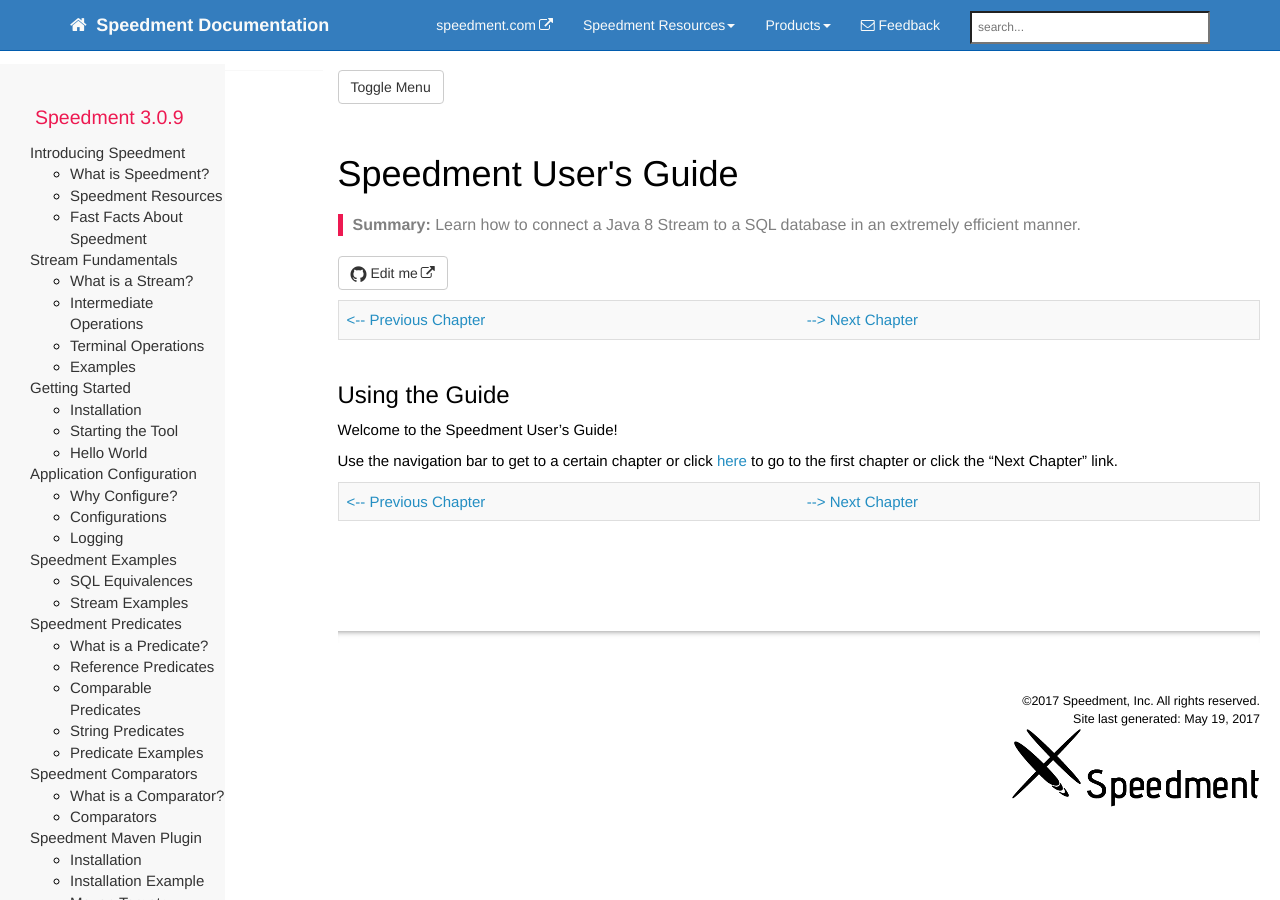
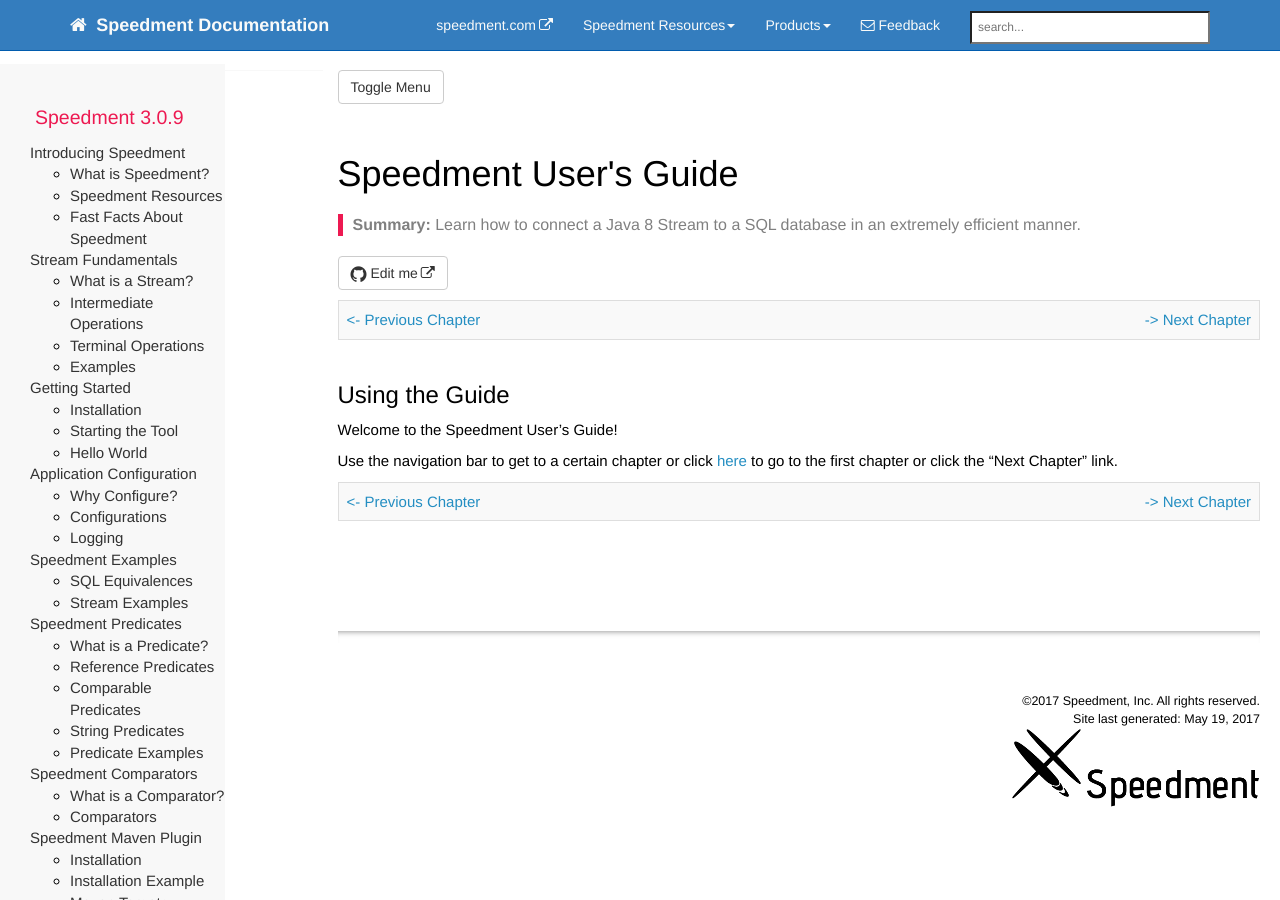
Before and after one commit to speedment/speedment-doc, a Jekyll site: the page built from index.md, in a window 1280 px wide. Built offline with Jekyll 4.4.1, drawn with Linux system fonts in a browser that asks for light colours; nearby versions of some CDN libraries; comment, search, counter and statistics services are not loaded.

Commit message:
Update prev_next.html

```diff
--- a/_includes/prev_next.html
+++ b/_includes/prev_next.html
@@ -2,12 +2,12 @@
     <tr>
         <td style="width:50%">
             <div style="align-content: flex-start">
-                <a href="{{ page.previous }}" >&lt;-- Previous Chapter</a>
+                <a href="{{ page.previous }}" >&lt;- Previous Chapter</a>
             </div>
         </td>
         <td style="width:50%">
-            <div style="align-content: flex-end">
-                <a href="{{ page.next }}">--&gt; Next Chapter</a>
+            <div style="align-content: flex-end; text-align: right;">
+                <a href="{{ page.next }}">-&gt; Next Chapter</a>
             </div>
         </td>
     </tr>
```
